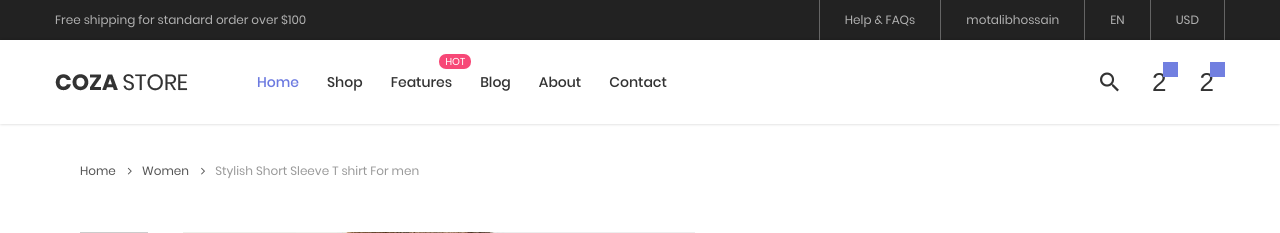
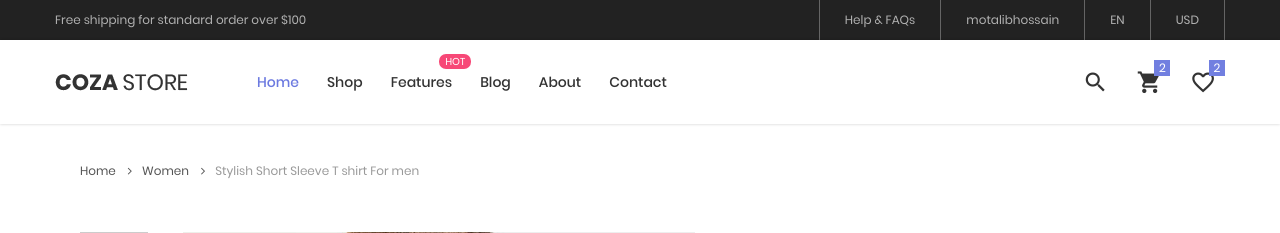
Before and after one commit to MotalibHossain/MH-Ecommerce, a Django app: a page that uses template/base.html in a window 1280 px wide. Shown: the top 233 px of the page. Run offline with Django 4.2, Linux system fonts and the light colour scheme; a user stored in the database is signed in; data comes from the database, SQL or seed files in the repository; both versions use the stored data as it was after the commit; parts of the project's set-up code (start-up, migrations or seed data) failed here and were passed over; some libraries are stand-ins or nearby versions; some web fonts are replaced.

Commit message:
change card notification

```diff
--- a/template/base.html
+++ b/template/base.html
@@ -40,6 +40,25 @@
     <link rel="stylesheet" type="text/css" href="{% static 'shop/css/main.css' %}">
     <link rel="stylesheet" type="text/css" href="{% static 'base.css' %}">
     <!--===============================================================================================-->
+    <style>
+        .header-iconm .badge {
+            font-family: Poppins-Regular;
+            font-size: 12px;
+            color: #fff;
+            line-height: 16px;
+            text-align: center;
+            display: block;
+            position: absolute;
+            top: -9px;
+            right: 0;
+            font-weight: 300;
+            min-width: 16px;
+            height: 16px;
+            border-radius: unset;
+            padding: 0 3px;
+            background-color: #717fe0;
+        }
+    </style>
 </head>
 
 <body class="animsition">
@@ -127,50 +146,21 @@
                             <i class="zmdi zmdi-search"></i>
                         </div>
                         {% if user.is_authenticated %}
-                        {% if order.totalQuantity == 0 %}
-                        <div class="mycard icon-header-item cl2 hov-cl1 trans-04 p-l-22 p-r-11 icon-header-noti js-show-cart"
-                            data-notify="{{order.totalQuantity}}">
+                        <a href="#" class="header-iconm dis-block icon-header-item cl2 hov-cl1 trans-04 p-l-22 p-r-11">
                             <i class="zmdi zmdi-shopping-cart"></i>
-                        </div>
-                        {% else %}
-                        <div>
-                            <div id="main_menue_icon1"
-                                class="mycard icon-header-item cl2 hov-cl1 trans-04 p-l-22 p-r-11 icon-header-noti js-show-cart">
-                                <!-- <i class="zmdi zmdi-shopping-cart"></i> -->
-                                {{order.totalQuantity}}
-                            </div>
-                        </div>
-                        {% endif%}
-                        {% else %}
-                        <div class="icon-header-item cl2 hov-cl1 trans-04 p-l-22 p-r-11 icon-header-noti js-show-cart"
-                            data-notify="0">
-                            <i class="zmdi zmdi-shopping-cart"></i>
-                        </div>
+                            <span class="badge">{{order.totalQuantity}}</span>
+                        </a>
                         {% endif %}
                         {% if user.is_authenticated %}
-                        {% if order.totalQuantity == 0 %}
-                        <a href="#"
-                            class="dis-block icon-header-item cl2 hov-cl1 trans-04 p-l-22 p-r-11 icon-header-noti"
-                            data-notify="{{order.totalQuantity}}">
+                        <a href="#" class="header-iconm dis-block icon-header-item cl2 hov-cl1 trans-04 p-l-22 p-r-11">
                             <i class="zmdi zmdi-favorite-outline"></i>
+                            <span class="badge">{{order.totalQuantity}}</span>
                         </a>
-                        {% else %}
-                        <div id="notify" href="#"
-                            class="dis-block icon-header-item cl2 hov-cl1 trans-04 p-l-22 p-r-11 icon-header-noti">
-                            <!-- <i class="zmdi zmdi-favorite-outline"></i> -->
-                            {{order.totalQuantity}}
-                        </div>
-                        {% endif%}
-                        {% else %}
-                        <div href="#"
-                            class="dis-block icon-header-item cl2 hov-cl1 trans-04 p-l-22 p-r-11 icon-header-noti"
-                            data-notify="0">
-                            <i class="zmdi zmdi-favorite-outline"></i>
-                        </div>
-                        {% endif %}
                     </div>
-                </nav>
+                    {% endif %}
             </div>
+            </nav>
+        </div>
         </div>
 
         <!-- Header Mobile -->
--- a/template/shop/product-detail.html
+++ b/template/shop/product-detail.html
@@ -657,7 +657,7 @@
 						let data1 = item.fields
 						quan += data1.quantity
 						$("#notify").html(quan)
-						$("#main_menue_icon1").html(quan)
+						$(".badge").html(quan)
 					})
 					console.log("total quantity=",quan)
 					// localStorage.setItem("quan", quan)
```
Also changed, not shown: db.sqlite3.
